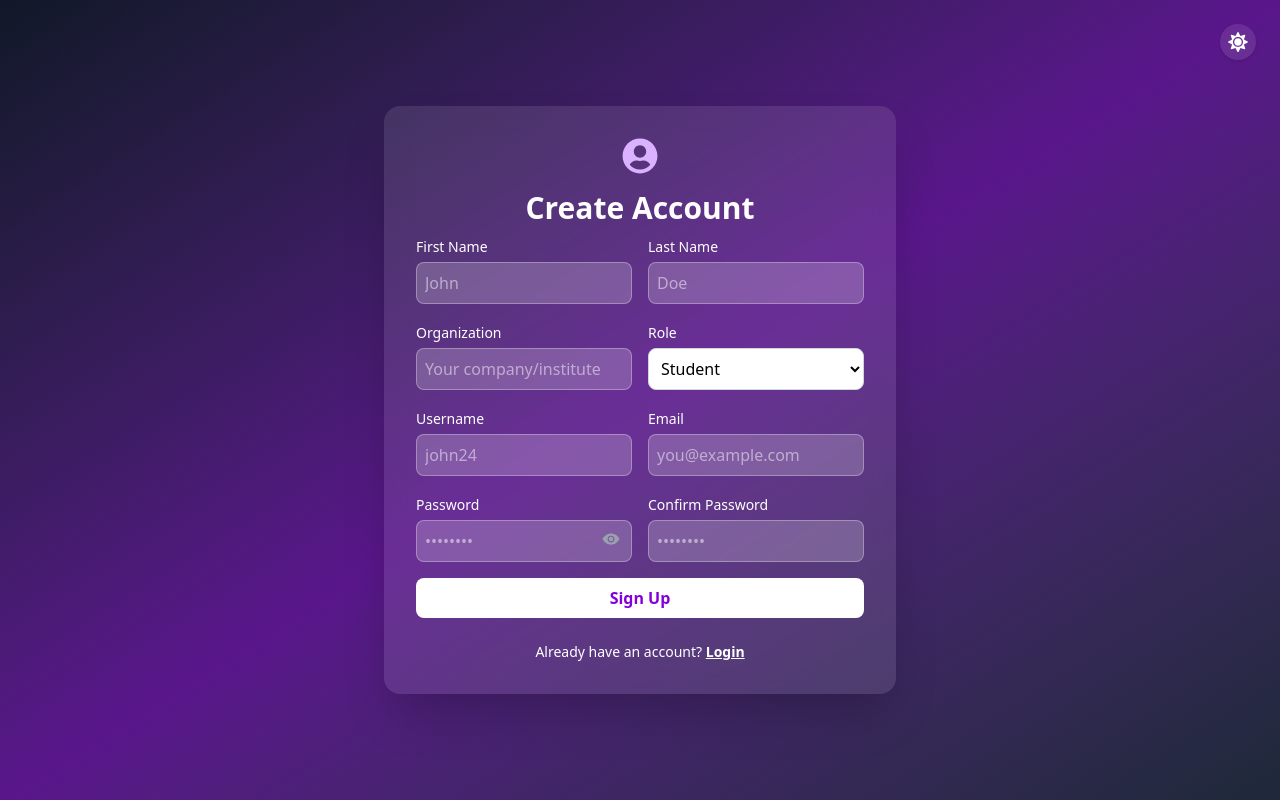
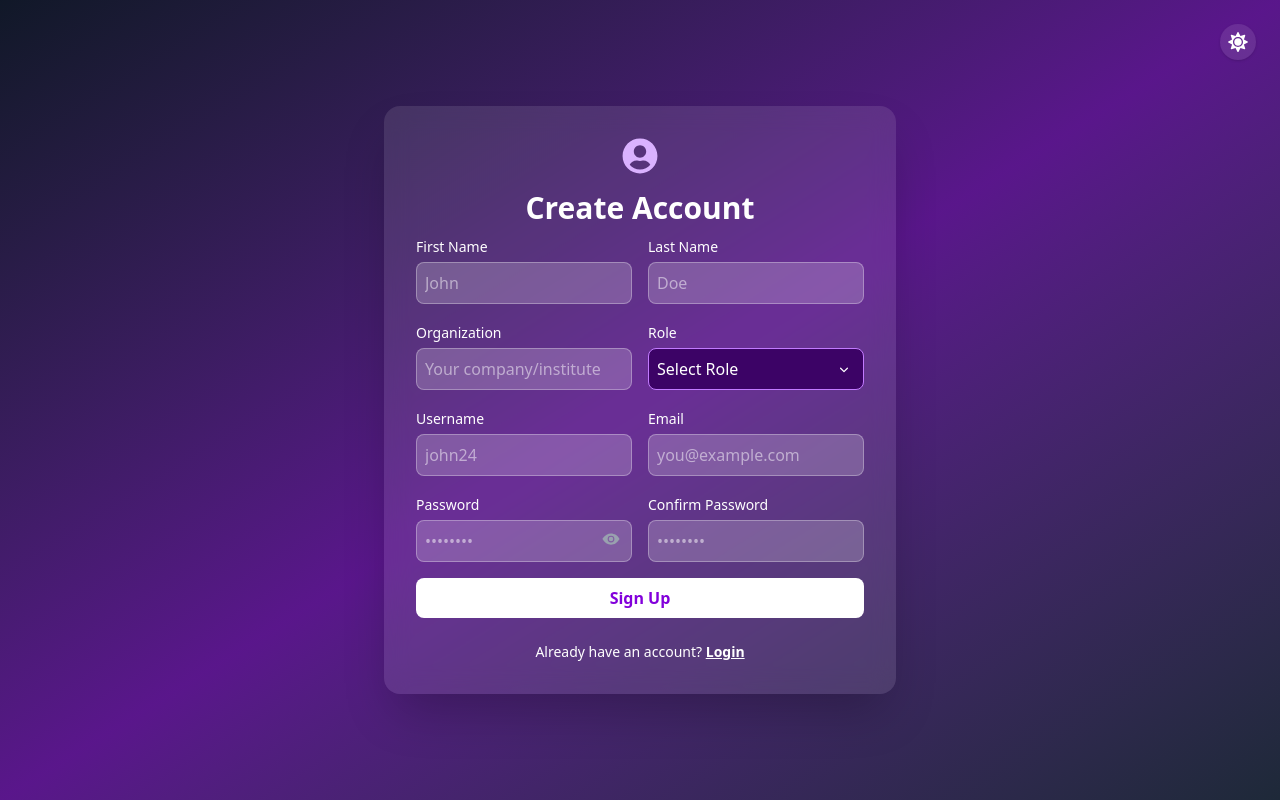
Before and after one commit to keshav2446/excel-analytic-platform, a React (Vite) app in the folder client/: page /register in a window 1280 px wide. Built offline with nearby package versions, Linux system fonts and the light colour scheme.

Commit message:
make changes in register page

```diff
--- a/client/src/pages/Register.jsx
+++ b/client/src/pages/Register.jsx
@@ -3,7 +3,6 @@
 import { IoEye, IoEyeOff } from "react-icons/io5";
 import { FaSun, FaMoon } from "react-icons/fa";
 import SocialLogin from "../components/SocialLogin";
-
 
 export default function Register() {
   const [form, setForm] = useState({
@@ -61,7 +60,10 @@
         </div>
         <h2 className="text-3xl font-bold text-center mb-2">Create Account</h2>
 
-        <form onSubmit={handleSubmit} className="grid grid-cols-1 md:grid-cols-2 gap-4">
+        <form
+          onSubmit={handleSubmit}
+          className="grid grid-cols-1 md:grid-cols-2 gap-4"
+        >
           {/* First Name */}
           <div>
             <label className="text-sm">First Name</label>
@@ -71,7 +73,9 @@
               placeholder="John"
               onChange={handleChange}
               className={`w-full mt-1 p-2 rounded-lg outline-none ${
-                isDark ? "bg-white/20 border border-white/30 text-white" : "bg-purple-50 border border-purple-200"
+                isDark
+                  ? "bg-white/20 border border-white/30 text-white"
+                  : "bg-purple-50 border border-purple-200"
               }`}
               required
             />
@@ -86,7 +90,9 @@
               placeholder="Doe"
               onChange={handleChange}
               className={`w-full mt-1 p-2 rounded-lg outline-none ${
-                isDark ? "bg-white/20 border border-white/30 text-white" : "bg-purple-50 border border-purple-200"
+                isDark
+                  ? "bg-white/20 border border-white/30 text-white"
+                  : "bg-purple-50 border border-purple-200"
               }`}
               required
             />
@@ -101,22 +107,29 @@
               placeholder="Your company/institute"
               onChange={handleChange}
               className={`w-full mt-1 p-2 rounded-lg outline-none ${
-                isDark ? "bg-white/20 border border-white/30 text-white" : "bg-purple-50 border border-purple-200"
+                isDark
+                  ? "bg-white/20 border border-white/30 text-white"
+                  : "bg-purple-50 border border-purple-200"
               }`}
               required
             />
           </div>
 
-          {/* Role */}
-
-          <div>
-  <label className="text-sm dark:text-white">Role</label>
+          {/* Role Dropdown */}
+          <div className="relative">
+            <label className="text-sm">Role</label>
             <select
   name="role"
   onChange={handleChange}
-    className="w-full mt-1 p-2 rounded-lg border border-gray-300 dark:border-white/30 bg-white dark:bg-white/20 text-black dark:text-white outline-none focus:ring-2 focus:ring-purple-400"
+  className={`w-full mt-1 p-2 rounded-lg pr-10 appearance-none outline-none transition
+    focus:ring-2 focus:ring-purple-500 focus:border-purple-500
+    ${isDark
+      ? "bg-purple-950 text-white border border-purple-400"
+      : "bg-white text-black border border-gray-300"}
+  `}
   required
 >
+  <option value="">Select Role</option>
   <option value="student">Student</option>
   <option value="analyst">Analyst</option>
   <option value="cxo">CXO</option>
@@ -130,6 +143,23 @@
   <option value="intern">Intern</option>
   <option value="other">Other</option>
 </select>
+
+            {/* Custom Arrow */}
+            <div className="absolute top-[42px] right-3 pointer-events-none">
+              <svg
+                className={`w-4 h-4 ${
+                  isDark ? "text-white" : "text-gray-700"
+                }`}
+                fill="currentColor"
+                viewBox="0 0 20 20"
+              >
+                <path
+                  fillRule="evenodd"
+                  d="M5.23 7.21a.75.75 0 011.06.02L10 10.94l3.71-3.71a.75.75 0 111.06 1.06l-4.24 4.24a.75.75 0 01-1.06 0L5.21 8.29a.75.75 0 01.02-1.08z"
+                  clipRule="evenodd"
+                />
+              </svg>
+            </div>
           </div>
 
           {/* Username */}
@@ -141,7 +171,9 @@
               placeholder="john24"
               onChange={handleChange}
               className={`w-full mt-1 p-2 rounded-lg outline-none ${
-                isDark ? "bg-white/20 border border-white/30 text-white" : "bg-purple-50 border border-purple-200"
+                isDark
+                  ? "bg-white/20 border border-white/30 text-white"
+                  : "bg-purple-50 border border-purple-200"
               }`}
               required
             />
@@ -156,7 +188,9 @@
               placeholder="you@example.com"
               onChange={handleChange}
               className={`w-full mt-1 p-2 rounded-lg outline-none ${
-                isDark ? "bg-white/20 border border-white/30 text-white" : "bg-purple-50 border border-purple-200"
+                isDark
+                  ? "bg-white/20 border border-white/30 text-white"
+                  : "bg-purple-50 border border-purple-200"
               }`}
               required
             />
@@ -171,7 +205,9 @@
               placeholder="••••••••"
               onChange={handleChange}
               className={`w-full mt-1 p-2 pr-10 rounded-lg outline-none ${
-                isDark ? "bg-white/20 border border-white/30 text-white" : "bg-purple-50 border border-purple-200"
+                isDark
+                  ? "bg-white/20 border border-white/30 text-white"
+                  : "bg-purple-50 border border-purple-200"
               }`}
               required
             />
@@ -192,7 +228,9 @@
               placeholder="••••••••"
               onChange={handleChange}
               className={`w-full mt-1 p-2 rounded-lg outline-none ${
-                isDark ? "bg-white/20 border border-white/30 text-white" : "bg-purple-50 border border-purple-200"
+                isDark
+                  ? "bg-white/20 border border-white/30 text-white"
+                  : "bg-purple-50 border border-purple-200"
               }`}
               required
             />
@@ -202,7 +240,9 @@
             <button
               type="submit"
               className={`w-full font-bold py-2 rounded-lg transition ${
-                isDark ? "bg-white text-purple-700 hover:bg-purple-100" : "bg-purple-600 text-white hover:bg-purple-700"
+                isDark
+                  ? "bg-white text-purple-700 hover:bg-purple-100"
+                  : "bg-purple-600 text-white hover:bg-purple-700"
               }`}
             >
               Sign Up
```
Lines whose indentation alone changed are shown as unchanged.
